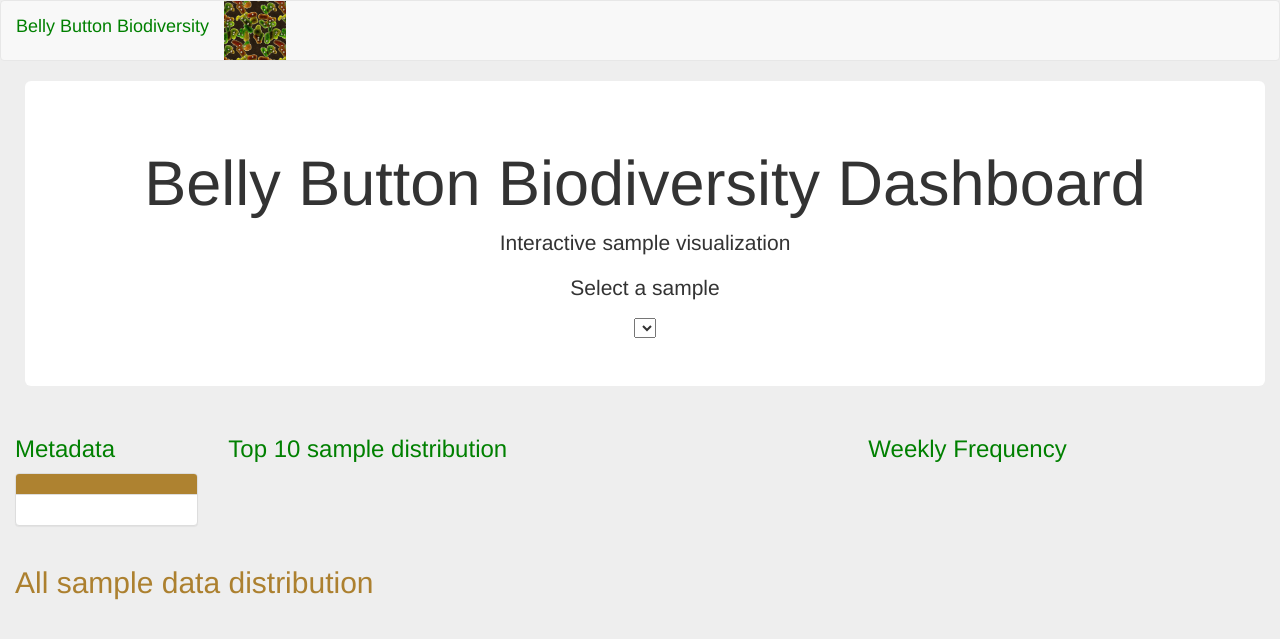
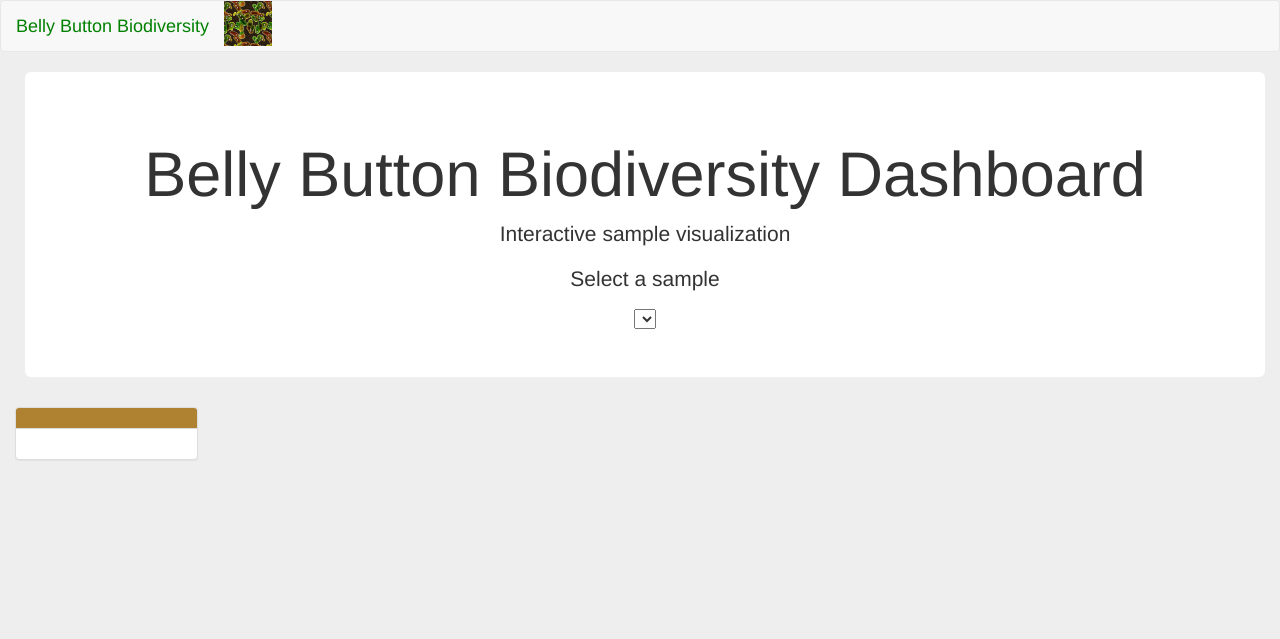
Before and after one commit to gvo34/Belly, a Flask app: page / in a window 1280 px wide. Shown: the top 639 px of the page. Run offline with Flask 2, Linux system fonts and the light colour scheme; lists and menus that the app fills with data are empty; some libraries are stand-ins or nearby versions.

Commit message:
remove headers from html

```diff
--- a/static/js/plotly.js
+++ b/static/js/plotly.js
@@ -57,8 +57,8 @@
                 color: '850000'
             }
             }],
-        title: 'Weekly frequency 0-9',
-        xaxis: {zeroline:false, showticklabels:false,
+        title: 'Belly Button Washing frequency',
+        xaxis: {zeroline:false, showticklabels:false, title: 'Scrubs per week',
                     showgrid: false, range: [-1, 1]},
         yaxis: {zeroline:false, showticklabels:false,
                     showgrid: false, range: [-1, 1]}
@@ -90,7 +90,7 @@
 
 
 
-    var sizes = datasample.sample_values.map(elem=>(elem==1?1:elem/2));
+    var sizes = datasample.sample_values.map(elem=>(elem==1?1:Math.ceil(elem/2)));
     console.log(sizes)
 
     console.log("redraw scatter");
--- a/templates/index.html
+++ b/templates/index.html
@@ -14,6 +14,7 @@
         <div class="container-fluid">
             <!-- Brand and toggle get grouped for better mobile display -->
             <div class="navbar-header">
+                    <img src="{{ url_for('static',filename='img/bacteria_by_filterforgedotcom.jpg') }}">
                 <button type="button" class="navbar-toggle collapsed" data-toggle="collapse" data-target="#bs-example-navbar-collapse-1" aria-expanded="false">
                 <span class="sr-only">Toggle navigation</span>
                 <span class="icon-bar"></span>
@@ -24,7 +25,7 @@
                 Belly Button Biodiversity
                 </a>
             </div>
-                <img src="{{ url_for('static',filename='img/bacteria_by_filterforgedotcom.jpg') }}">
+
 
         </div> <!-- /.container-fluid -->
     </nav>
@@ -43,7 +44,7 @@
                 <div class="row">
 
                     <div class="col-md-2">
-                            <h3>Metadata</h3>
+
                         <div class="panel panel-default">
                             <div class="panel-heading">
                                 <h4 class="panel-title" id="sample_id"></h4>
@@ -55,18 +56,18 @@
 
 
                     <div class="col-md-6">
-                        <h3>Top 10 sample distribution</h3>
+
                         <div id="plot"></div>
                     </div>
                     <div class="col-md-4">
-                        <h3>Weekly Frequency</h3>
+
                         <div id="dialweek"></div>
                     </div>
                 </div>
 
                 <div class="row">
-                    <div class="col-md-12">
-                    <h2>All sample data distribution</h2>
+                    <div class="col-md-12" style="margin-top:20px">
+
                     <div id="scatter"></div>
                     </div>
                 </div>
```
